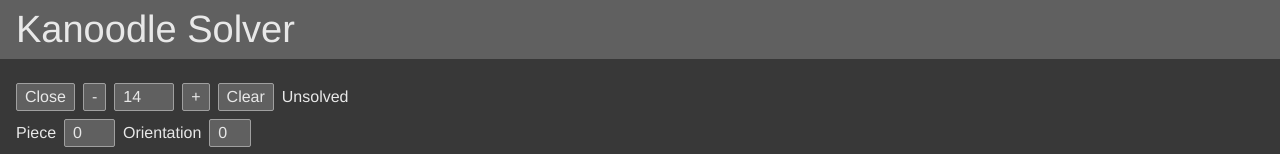
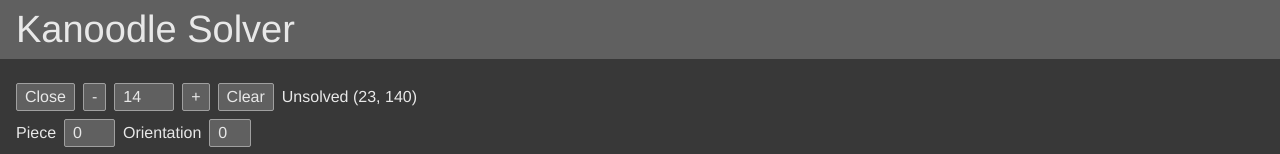
Before and after one commit to philrmass/kanoodle-solver, a React app: page / in a window 1280 px wide. Shown: the top 154 px of the page. Built offline with nearby package versions, Linux system fonts and the light colour scheme; the HTML template or start-up script is replaced by a standard one.

Commit message:
solve levels

```diff
--- a/src/components/App.js
+++ b/src/components/App.js
@@ -20,10 +20,11 @@
 
   function saveLevel(level, data) {
     const levelData = {
-      level,
       ...levels[level],
+      level: parseInt(level),
       ...data,
     };
+    console.log('SAVE', level, data, levelData);
     setLevels([...levels.slice(0, level), levelData, ...levels.slice(level + 1)]);
   }
 
--- a/src/components/Solver.js
+++ b/src/components/Solver.js
@@ -22,6 +22,8 @@
   const levelMax = levels.length - 1;
   const keyCapture = useRef(null);
   const firstUnsolved = levels.findIndex((level) => !level.end);
+  const solvedCount = levels.reduce((cnt, l) => l.end ? cnt + 1 : cnt, 0);
+  const unsolvedCount = levels.reduce((cnt, l) => l.end ? cnt : cnt + 1, 0);
 
   const [level, setLevel] = useState(firstUnsolved);
   const [piece, setPiece] = useState(0);
@@ -143,7 +145,7 @@
   }
 
   function saveSolution() {
-    //??? change to get solution from solutions
+    //??? change to save first solution from solutions
     const isSolved = isBoardSolved(board);
     if (isSolved) {
       const end = [...board];
@@ -165,7 +167,7 @@
 
     const board = possible.board;
     const unused = getBoardUnused(board);
-    const state = possible.state;
+    console.log('UN', unused);
     const usedSpots = [];
     let next;
 
@@ -229,7 +231,7 @@
           />
           <button disabled={isSolving} onClick={() => handleLevel(level + 1)}>+</button>
           <button disabled={isSolving} onClick={clearBoard}>Clear</button>
-          <div>{levels[level].end ? 'Solved' : 'Unsolved'}</div>
+          <div>{`${levels[level].end ? 'Solved' : 'Unsolved'} (${solvedCount}, ${unsolvedCount})`}</div>
         </div>
         <div className={styles.buttonRow}>
           <span>Piece</span>
--- a/src/data/levels.json
+++ b/src/data/levels.json
@@ -28,7 +28,7 @@
     "start":[11,11,1,1,1,2,2,6,4,4,4,7,11,1,0,1,2,2,6,6,5,4,7,3,0,0,0,2,9,6,5,5,4,7,3,3,0,9,9,9,6,5,-1,-1,7,7,3,3,10,10,10,10,5,-1,-1],"end":[11,11,1,1,1,2,2,6,4,4,4,7,11,1,0,1,2,2,6,6,5,4,7,3,0,0,0,2,9,6,5,5,4,7,3,3,0,9,9,9,6,5,8,8,7,7,3,3,10,10,10,10,5,8,8]
   },
   {
-    "level":"7",
+    "level":7,
     "start":[4,4,4,8,8,2,2,2,1,1,1,10,7,4,8,8,2,2,3,1,-1,1,10,7,4,0,9,9,9,3,3,-1,-1,10,7,0,0,0,11,9,6,3,3,-1,10,7,7,0,11,11,6,6,6,6,-1],"end":[4,4,4,8,8,2,2,2,1,1,1,10,7,4,8,8,2,2,3,1,5,1,10,7,4,0,9,9,9,3,3,5,5,10,7,0,0,0,11,9,6,3,3,5,10,7,7,0,11,11,6,6,6,6,5]
   },
   {
@@ -68,16 +68,16 @@
     "start":[5,6,6,6,6,9,9,9,2,2,2,5,3,3,6,8,8,4,9,0,2,2,5,5,3,3,8,8,4,0,0,0,-1,1,5,1,3,4,4,4,-1,0,-1,-1,1,1,1,10,10,10,10,-1,-1,-1,-1]
   },
   {
-    "level":"17",
+    "level":17,
     "start":[11,11,8,8,1,1,0,7,7,7,7,4,11,8,8,1,0,0,0,3,-1,7,4,5,5,5,1,1,0,3,3,-1,-1,4,4,4,5,5,6,3,3,-1,-1,-1,10,10,10,10,6,6,6,6,-1,-1,-1]
   },
   {
     "level":18,
-    "start":[4,4,4,2,2,2,0,1,1,8,8,10,7,4,2,2,0,0,0,1,8,8,10,7,4,5,5,5,0,1,1,-1,-1,10,7,5,5,6,9,9,9,-1,-1,-1,10,7,7,6,6,6,6,9,-1,-1,-1]
+    "start":[4,4,4,2,2,2,0,1,1,8,8,10,7,4,2,2,0,0,0,1,8,8,10,7,4,5,5,5,0,1,1,-1,-1,10,7,5,5,6,9,9,9,-1,-1,-1,10,7,7,6,6,6,6,9,-1,-1,-1],"end":[4,4,4,2,2,2,0,1,1,8,8,10,7,4,2,2,0,0,0,1,8,8,10,7,4,5,5,5,0,1,1,3,3,10,7,5,5,6,9,9,9,3,3,11,10,7,7,6,6,6,6,9,3,11,11]
   },
   {
     "level":19,
-    "start":[3,3,9,9,9,11,5,5,5,1,1,6,3,3,4,9,11,11,0,5,5,1,6,6,3,4,2,2,0,0,0,1,1,6,4,4,4,2,2,2,0,-1,-1,-1,6,10,10,10,10,-1,-1,-1,-1,-1,-1]
+    "start":[3,3,9,9,9,11,5,5,5,1,1,6,3,3,4,9,11,11,0,5,5,1,6,6,3,4,2,2,0,0,0,1,1,6,4,4,4,2,2,2,0,-1,-1,-1,6,10,10,10,10,-1,-1,-1,-1,-1,-1],"end":[3,3,9,9,9,11,5,5,5,1,1,6,3,3,4,9,11,11,0,5,5,1,6,6,3,4,2,2,0,0,0,1,1,6,4,4,4,2,2,2,0,7,8,8,6,10,10,10,10,7,7,7,7,8,8]
   },
   {
     "level":20,
@@ -85,31 +85,31 @@
   },
   {
     "level":21,
-    "start":[10,10,10,10,8,8,2,2,2,-1,-1,4,4,4,5,8,8,0,2,2,3,-1,9,9,4,5,5,0,0,0,3,3,-1,9,1,4,1,5,11,0,3,3,-1,-1,9,1,1,1,5,11,11,-1,-1,-1,-1]
+    "start":[10,10,10,10,8,8,2,2,2,-1,-1,4,4,4,5,8,8,0,2,2,3,-1,9,9,4,5,5,0,0,0,3,3,-1,9,1,4,1,5,11,0,3,3,-1,-1,9,1,1,1,5,11,11,-1,-1,-1,-1],"end":[10,10,10,10,8,8,2,2,2,7,7,4,4,4,5,8,8,0,2,2,3,7,9,9,4,5,5,0,0,0,3,3,7,9,1,4,1,5,11,0,3,3,6,7,9,1,1,1,5,11,11,6,6,6,6]
   },
   {
     "level":22,
-    "start":[8,8,7,7,7,7,10,10,10,10,-1,8,8,7,11,11,3,3,9,9,-1,-1,1,1,0,11,3,3,2,2,9,-1,-1,1,0,0,0,3,6,2,2,9,-1,-1,1,1,0,6,6,6,6,2,-1,-1,-1]
+    "start":[8,8,7,7,7,7,10,10,10,10,-1,8,8,7,11,11,3,3,9,9,-1,-1,1,1,0,11,3,3,2,2,9,-1,-1,1,0,0,0,3,6,2,2,9,-1,-1,1,1,0,6,6,6,6,2,-1,-1,-1],"end":[8,8,7,7,7,7,10,10,10,10,5,8,8,7,11,11,3,3,9,9,5,5,1,1,0,11,3,3,2,2,9,5,4,1,0,0,0,3,6,2,2,9,5,4,1,1,0,6,6,6,6,2,4,4,4]
   },
   {
     "level":23,
     "start":[9,9,9,5,5,5,1,1,1,2,2,9,0,5,5,8,8,1,-1,1,2,2,0,0,0,11,8,8,6,-1,-1,2,-1,7,0,11,11,6,6,6,6,-1,-1,-1,7,7,7,7,10,10,10,10,-1,-1,-1]
   },
   {
-    "level":"24",
-    "start":[2,2,2,7,7,7,7,0,4,4,4,2,2,5,7,10,6,0,0,0,-1,4,1,1,5,5,10,6,6,0,-1,-1,4,1,11,11,5,10,6,9,-1,-1,-1,-1,1,1,11,5,10,6,9,9,9,-1,-1]
+    "level":24,
+    "start":[2,2,2,7,7,7,7,0,4,4,4,2,2,5,7,10,6,0,0,0,-1,4,1,1,5,5,10,6,6,0,-1,-1,4,1,11,11,5,10,6,9,-1,-1,-1,-1,1,1,11,5,10,6,9,9,9,-1,-1],"end":[2,2,2,7,7,7,7,0,4,4,4,2,2,5,7,10,6,0,0,0,3,4,1,1,5,5,10,6,6,0,3,3,4,1,11,11,5,10,6,9,3,3,8,8,1,1,11,5,10,6,9,9,9,8,8]
   },
   {
     "level":25,
-    "start":[7,7,7,7,6,10,10,10,10,-1,-1,7,11,11,6,6,6,6,3,3,-1,-1,8,8,11,1,1,4,3,3,0,-1,-1,8,8,5,5,1,4,3,0,0,0,-1,5,5,5,1,1,4,4,4,0,-1,-1]
+    "start":[7,7,7,7,6,10,10,10,10,-1,-1,7,11,11,6,6,6,6,3,3,-1,-1,8,8,11,1,1,4,3,3,0,-1,-1,8,8,5,5,1,4,3,0,0,0,-1,5,5,5,1,1,4,4,4,0,-1,-1],"end":[7,7,7,7,6,10,10,10,10,2,2,7,11,11,6,6,6,6,3,3,2,2,8,8,11,1,1,4,3,3,0,2,9,8,8,5,5,1,4,3,0,0,0,9,5,5,5,1,1,4,4,4,0,9,9]
   },
   {
     "level":26,
-    "start":[6,6,6,6,0,5,5,4,4,4,-1,1,6,1,0,0,0,5,5,5,4,-1,1,1,1,11,0,2,2,2,-1,4,-1,8,8,9,11,11,7,2,2,-1,-1,-1,8,8,9,9,9,7,7,7,7,-1,-1]
+    "start":[6,6,6,6,0,5,5,4,4,4,-1,1,6,1,0,0,0,5,5,5,4,-1,1,1,1,11,0,2,2,2,-1,4,-1,8,8,9,11,11,7,2,2,-1,-1,-1,8,8,9,9,9,7,7,7,7,-1,-1],"end":[6,6,6,6,0,5,5,4,4,4,10,1,6,1,0,0,0,5,5,5,4,10,1,1,1,11,0,2,2,2,3,4,10,8,8,9,11,11,7,2,2,3,3,10,8,8,9,9,9,7,7,7,7,3,3]
   },
   {
     "level":27,
-    "start":[5,4,4,4,10,10,10,10,0,-1,-1,5,11,11,4,2,2,3,0,0,0,-1,5,5,11,4,2,2,3,3,0,-1,-1,1,5,1,8,8,2,6,3,3,-1,-1,1,1,1,8,8,6,6,6,6,-1,-1]
+    "start":[5,4,4,4,10,10,10,10,0,-1,-1,5,11,11,4,2,2,3,0,0,0,-1,5,5,11,4,2,2,3,3,0,-1,-1,1,5,1,8,8,2,6,3,3,-1,-1,1,1,1,8,8,6,6,6,6,-1,-1],"end":[5,4,4,4,10,10,10,10,0,7,7,5,11,11,4,2,2,3,0,0,0,7,5,5,11,4,2,2,3,3,0,9,7,1,5,1,8,8,2,6,3,3,9,7,1,1,1,8,8,6,6,6,6,9,9]
   },
   {
     "level":28,
@@ -117,7 +117,7 @@
   },
   {
     "level":29,
-    "start":[4,4,4,11,11,5,5,5,1,1,-1,7,7,4,11,8,8,3,5,5,1,-1,7,9,4,0,8,8,3,3,1,1,-1,7,9,0,0,0,2,2,3,3,-1,-1,7,9,9,0,2,2,2,-1,-1,-1,-1]
+    "start":[4,4,4,11,11,5,5,5,1,1,-1,7,7,4,11,8,8,3,5,5,1,-1,7,9,4,0,8,8,3,3,1,1,-1,7,9,0,0,0,2,2,3,3,-1,-1,7,9,9,0,2,2,2,-1,-1,-1,-1],"end":[4,4,4,11,11,5,5,5,1,1,10,7,7,4,11,8,8,3,5,5,1,10,7,9,4,0,8,8,3,3,1,1,10,7,9,0,0,0,2,2,3,3,6,10,7,9,9,0,2,2,2,6,6,6,6]
   },
   {
     "level":30,
@@ -172,7 +172,7 @@
     "start":[1,1,1,2,2,2,0,6,6,6,6,1,3,1,2,2,0,0,0,6,7,7,11,3,3,9,9,4,0,-1,-1,-1,7,11,11,3,3,9,4,-1,-1,-1,-1,7,10,10,10,10,9,4,4,4,-1,-1,7]
   },
   {
-    "level":"43",
+    "level":43,
     "start":[10,10,10,10,2,2,6,8,8,-1,-1,1,1,1,5,2,2,6,8,8,-1,-1,1,3,1,5,2,7,6,6,-1,-1,-1,11,3,3,5,5,7,6,-1,-1,-1,-1,11,11,3,3,5,7,7,7,-1,-1,-1]
   },
   {
@@ -212,11 +212,11 @@
     "start":[3,3,2,2,2,11,11,1,1,-1,-1,10,3,3,2,2,11,5,5,1,-1,-1,10,9,3,0,5,5,5,1,1,-1,-1,10,9,0,0,0,6,-1,-1,-1,-1,-1,10,9,9,0,6,6,6,6,-1,-1,-1]
   },
   {
-    "level":"53",
+    "level":53,
     "start":[1,1,1,6,6,6,6,0,-1,-1,-1,1,3,1,2,2,6,0,0,0,-1,-1,11,3,3,2,2,2,9,0,-1,-1,-1,11,11,3,3,9,9,9,7,-1,-1,-1,10,10,10,10,7,7,7,7,-1,-1,-1]
   },
   {
-    "level":"54",
+    "level":54,
     "start":[10,10,10,10,5,1,1,1,-1,-1,-1,8,8,11,11,5,1,3,1,-1,-1,-1,8,8,11,0,5,5,3,3,-1,-1,-1,2,2,0,0,0,5,6,3,3,-1,-1,2,2,2,0,6,6,6,6,-1,-1,-1]
   },
   {
@@ -240,7 +240,7 @@
     "start":[6,6,6,6,9,7,7,7,7,-1,-1,10,6,3,3,9,9,9,0,7,-1,-1,10,3,3,4,4,4,0,0,0,-1,-1,10,3,11,4,2,2,2,0,-1,-1,-1,10,11,11,4,2,2,-1,-1,-1,-1,-1]
   },
   {
-    "level":"60",
+    "level":60,
     "start":[5,8,8,6,4,4,4,7,7,7,7,5,8,8,6,4,10,10,10,10,-1,7,5,5,6,6,4,3,9,-1,-1,-1,-1,1,5,1,6,3,3,9,-1,-1,-1,-1,1,1,1,3,3,9,9,-1,-1,-1,-1]
   },
   {
--- a/src/data/pieces.json
+++ b/src/data/pieces.json
@@ -3,7 +3,7 @@
     "index": 0,
     "code": "L",
     "dots": [[0, 0], [1, 0], [2, 0], [1, 1], [1, -1]],
-    "orientations": [0, 2, 4, 6],
+    "orientations": [0, 1, 2, 3],
     "name": "gray",
     "color": "cfc4b2",
     "matchColor": "828883"
@@ -75,7 +75,7 @@
     "index": 8,
     "code": "K",
     "dots": [[0, 0], [1, 0], [0, 1], [1, 1]],
-    "orientations": [0, 2, 4, 6],
+    "orientations": [0, 1, 2, 3],
     "name": "light green",
     "color": "abe64c",
     "matchColor": "adc304"
@@ -93,7 +93,7 @@
     "index": 10,
     "code": "J",
     "dots": [[0, 0], [1, 0], [2, 0], [3, 0]],
-    "orientations": [0, 2, 4, 6],
+    "orientations": [0, 1, 2, 3],
     "name": "purple",
     "color": "925abb",
     "matchColor": "8d265c"
```
